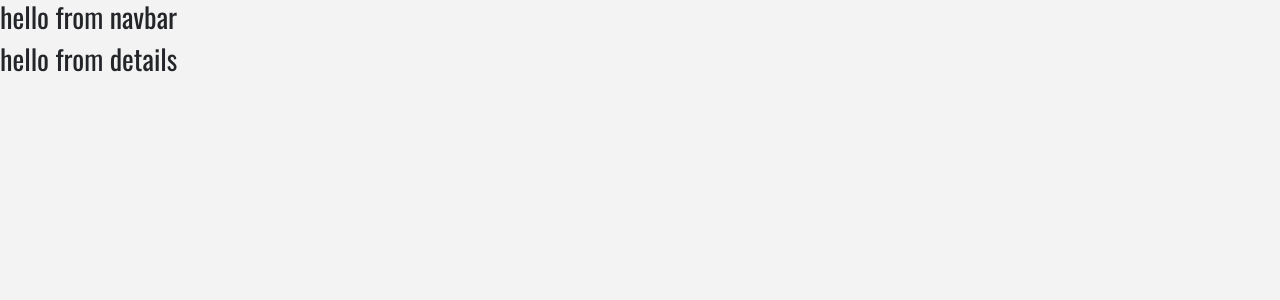
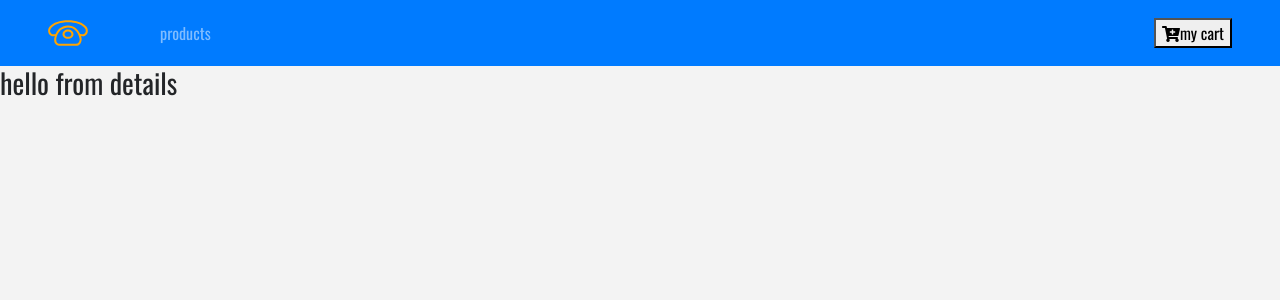
Before and after one commit to kwillard95/ecommerce-phones-project, a React (Create React App) app: page /details in a window 1280 px wide. Shown: the top 300 px of the page. Built offline with nearby package versions, Linux system fonts and the light colour scheme.

Commit message:
Adds navbar functionality

```diff
--- a/src/components/Navbar.js
+++ b/src/components/Navbar.js
@@ -1,11 +1,32 @@
 import React, { Component } from 'react'
+import { Link } from 'react-router-dom'
+import logo from '../logo.svg'
+
 
 export default class Navbar extends Component {
   render() {
     return (
-      <div>
-        <h3>hello from navbar</h3>
-      </div>
+      <nav className="navbar navbar-expand-sm bg-primary navbar-dark px-sm-5">
+        {/* https://www.iconfinder.com/icons/1243689/call_phone_icon
+         Creative Commons (Attribution 3.0 Unported);
+         https://www.iconfinder.com/Makoto_msk */}
+         <Link to='/'>
+           <img src={logo} alt="store" className="navbar-brand"/>
+         </Link>
+         <ul className="navbar-nav align-items-center">
+           <li className="nav-item ml-5">
+             <Link to='/' className="nav-link">
+               products
+             </Link>
+           </li>
+         </ul>
+         <Link to='/cart' className='ml-auto'>
+           <button>
+             <i className="fas fa-cart-plus"></i>
+              my cart
+           </button>
+         </Link>
+      </nav>
     )
   }
 }
```
